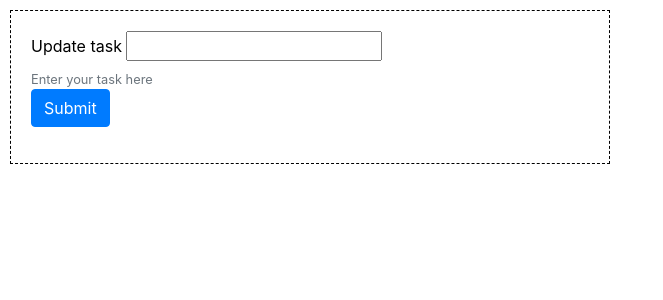
After one commit to wawreszukd/Django_Site, a Django app: page /tasks/update/1 in a window 1280 px wide. The commit adds this page. Shown: the top 300 px of the page, without its empty margins (0-663 px from the left). Run offline with Django 4.2, Linux system fonts and the light colour scheme.

Commit message:
Added update functionality

```diff
--- a/DjangoSite/tasks/templates/tasks/index.html
+++ b/DjangoSite/tasks/templates/tasks/index.html
@@ -5,6 +5,7 @@
             {%for task in tasks%}
             <li class="list-group-item">
                 <a href="delete/{{task.id}}"><button class="btn btn-danger">DEL</button></a>
+                <a href="update/{{task.id}}"><button class="btn btn-primary">UPDATE</button></a>
                 {{task.task}}
             </li>
             {% endfor %}
--- /dev/null
+++ b/DjangoSite/tasks/templates/tasks/update.html
@@ -0,0 +1,14 @@
+{% extends "tasks/layout.html" %}
+{% block body %}
+<div class="formDiv container">
+    <form action="{{id}}" method="post">
+        {%csrf_token%}
+        <div class="form-group">
+        <label for="taskInput">Update task</label>
+        {{form}}
+        <small id="addTaskHelp" class="form-text text-muted">Enter your task here</small>
+        <button type="submit" class="btn btn-primary">Submit</button>
+        </div>
+    </form>
+</div>
+{% endblock %}
--- a/DjangoSite/tasks/urls.py
+++ b/DjangoSite/tasks/urls.py
@@ -4,5 +4,6 @@ app_name="tasks"
 urlpatterns = [
     path("",views.index,name="tasks"),
     path("add",views.add,name="add"),
-    path("delete/<int:id>",views.delete, name="delete")
+    path("delete/<int:id>",views.delete, name="delete"),
+    path("update/<int:id>",views.update, name="update")
 ]
--- a/DjangoSite/tasks/views.py
+++ b/DjangoSite/tasks/views.py
@@ -3,7 +3,7 @@ from django import forms
 from . import models
 # Create your views here.
 class newTaskForm(forms.Form):
-    task = forms.CharField(label="New Task")
+    task = forms.CharField(label="")
 
 def index(request):
 
@@ -29,6 +29,20 @@ def add(request):
         "form": newTaskForm()
     }
     return render(request,'tasks/add.html',context=context)
+def update(request, id):
+    if request.method == "POST":
+        form = newTaskForm(request.POST)
+        if form.is_valid():
+            task = form.cleaned_data["task"]
+            t = models.Tasks.objects.filter(id=id)
+            t.update(task=task)
+            return redirect('tasks:tasks')
+        return render(request,'tasks/update.html',{
+            "form": form
+        })
+    return render(request, 'tasks/update.html',{
+        "form": newTaskForm()
+    })
 def delete(request,id):
     task = models.Tasks.objects.filter(id=id)
     print(f"{id}")
```
Also changed, not shown: DjangoSite/db.sqlite3.
